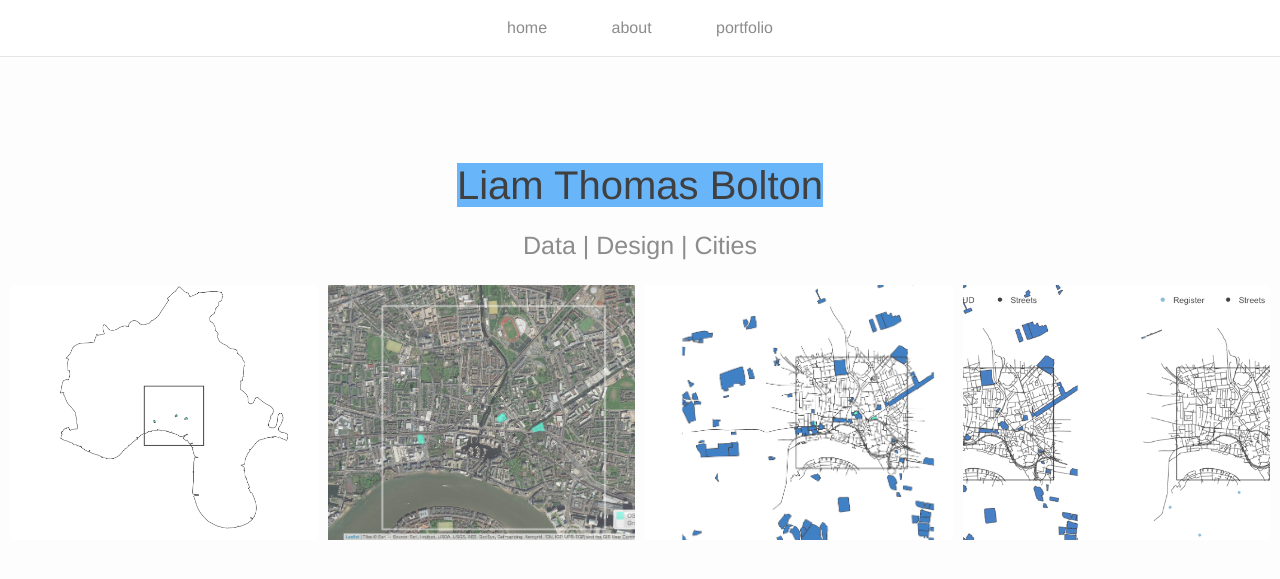
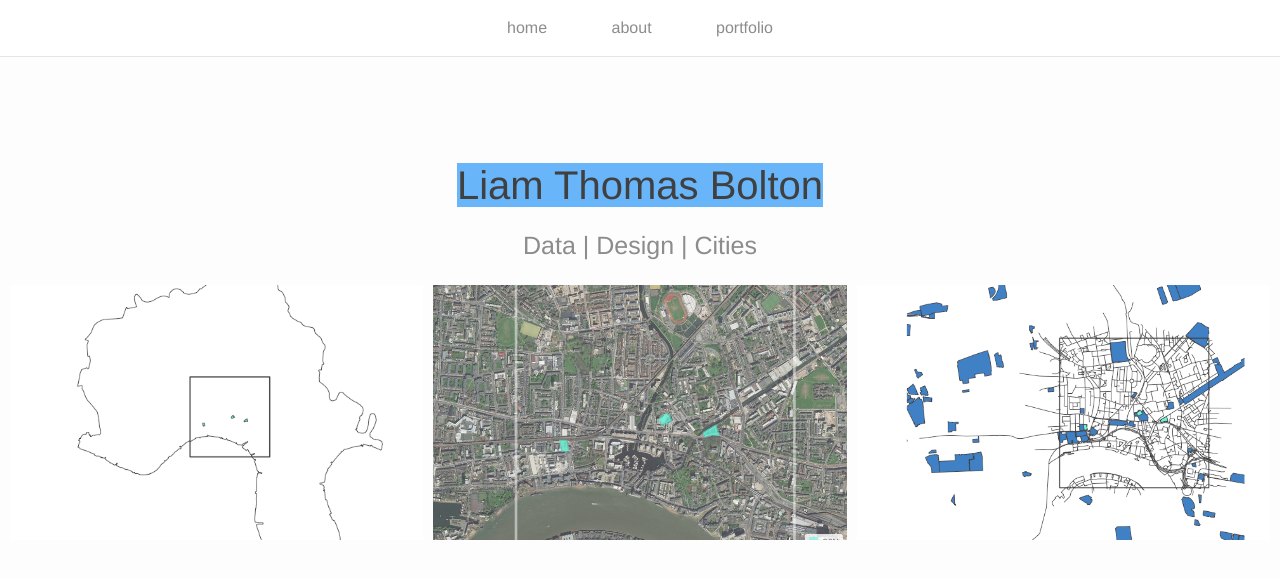
Before and after one commit to lbuk/portfolio-website, a Jekyll site: the page built from index.html, in a window 1280 px wide. Shown: the top 579 px of the page. Built offline with Jekyll 4.4.1, drawn with Linux system fonts in a browser that asks for light colours; nearby versions of some CDN libraries; the list of posts is cut into pages by our own code.

Commit message:
Update _layout.scss

```diff
--- a/_sass/_layout.scss
+++ b/_sass/_layout.scss
@@ -253,13 +253,16 @@
 float: right;
 }
 .one {
-width:25%;
+width:33.33%;
 }
 .two {
 width: 66.66%;
 }
 .three{
 width: 100%;
+}
+.homepage{
+width: 25%;
 }
 .caption{
 height: 100%;
```
